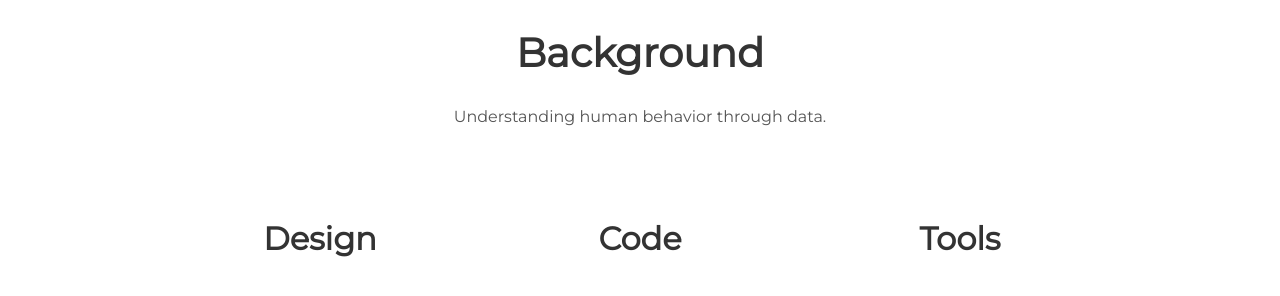
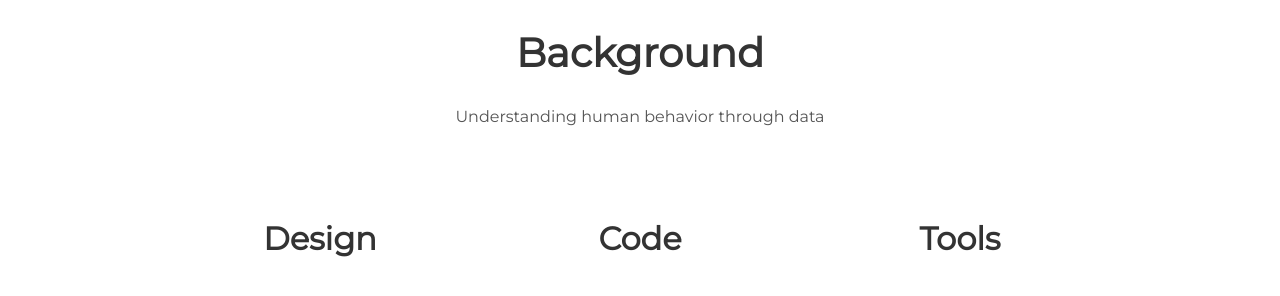
Before and after one commit to kgola/blog, a Jekyll site: the page built from index.html, in a window 1280 px wide and 900 px high, scrolled down 799 px. Shown: the part 153-449 px from the top of the window. Built offline with Jekyll 4.4.1, drawn with Linux system fonts in a browser that asks for light colours.

Commit message:
‘name’

```diff
--- a/_config.yml
+++ b/_config.yml
@@ -6,7 +6,7 @@ description: Data Science, Behavioral Research
 
 # User settings
 username: Kelly Gola, PhD
-user_description: Understanding human behavior through data.
+user_description: Understanding human behavior through data
 user_title: Data Science, Research Science
 email: kagola7@gmail.com
 twitter_username: Kell_Belle77
```
